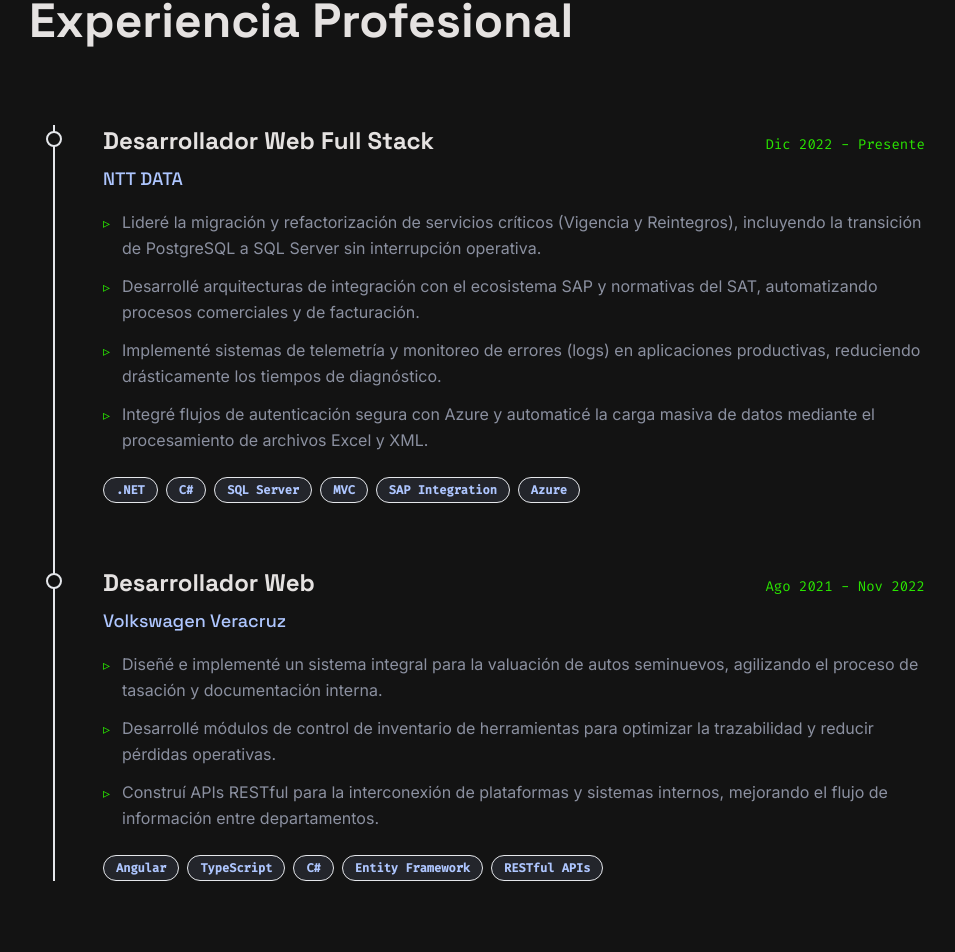
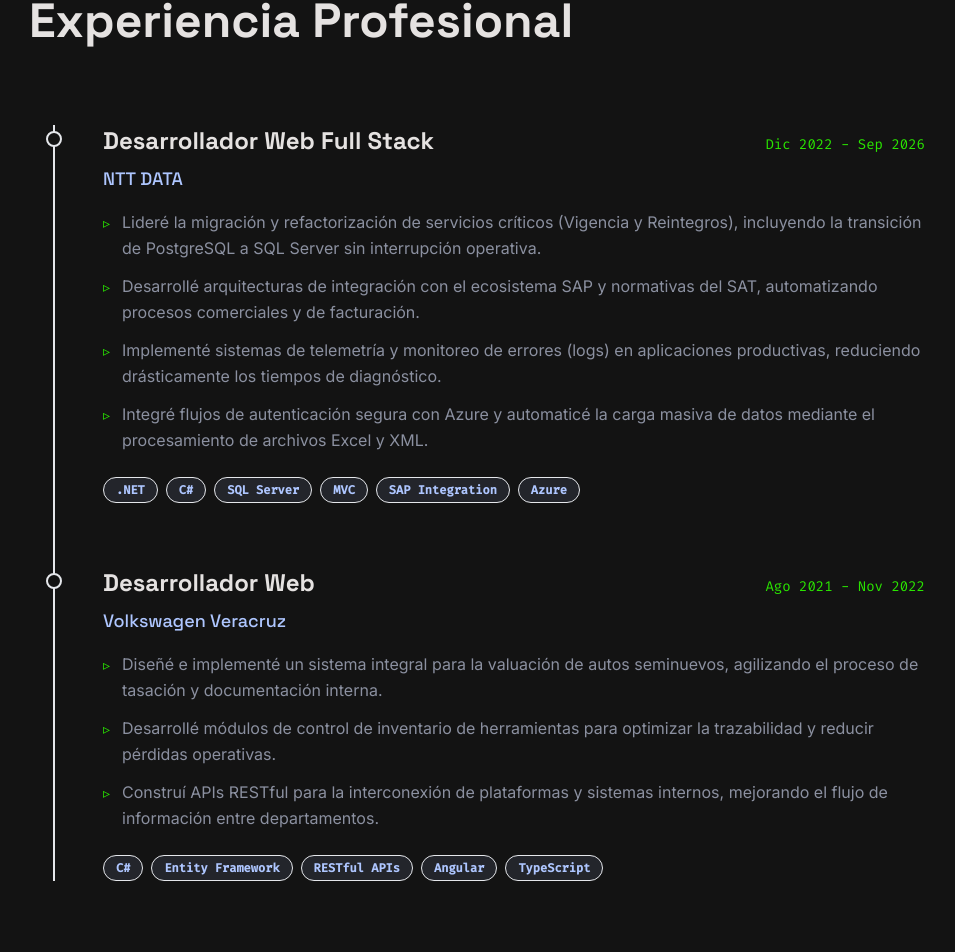
Before and after one commit to jose-angell/Portfolio-joseAngel, a React (Vite) app: page / in a window 1280 px wide. Shown: the part 2254-3206 px from the top of the page, without its empty margins (163-1118 px from the left). Built offline with nearby package versions, Linux system fonts and the light colour scheme.

Commit message:
feat: update experience periods and reorder technologies in translations

```diff
--- a/src/i18n/translations.tsx
+++ b/src/i18n/translations.tsx
@@ -36,7 +36,7 @@ export const translations = {
       experiencesItems : [
       {
         id: 1,
-        period: "Dic 2022 - Presente",
+        period: "Dic 2022 - Sep 2026",
         role: "Desarrollador Web Full Stack",
         company: "NTT DATA",
         description: [
@@ -57,7 +57,7 @@ export const translations = {
           "Desarrollé módulos de control de inventario de herramientas para optimizar la trazabilidad y reducir pérdidas operativas.",
           "Construí APIs RESTful para la interconexión de plataformas y sistemas internos, mejorando el flujo de información entre departamentos."
         ],
-        technologies: ["Angular", "TypeScript", "C#", "Entity Framework", "RESTful APIs"]
+        technologies: ["C#", "Entity Framework", "RESTful APIs", "Angular", "TypeScript"]
       }
     ]
     },
@@ -117,7 +117,7 @@ export const translations = {
        experiencesItems:[
       {
         id: 1,
-        period: "Dic 2022 - Present",
+        period: "Dic 2022 - Sep 2026",
         role: "Web Developer Full Stack",
         company: "NTT DATA",
         description: [
@@ -138,7 +138,7 @@ export const translations = {
           "Developed inventory control modules for optimizing traceability and reducing operational losses.",
           "Built RESTful APIs for interconnecting platforms and internal systems, improving information flow between departments."
         ],
-        technologies: ["Angular", "TypeScript", "C#", "Entity Framework", "RESTful APIs"]
+        technologies: ["C#", "Entity Framework", "RESTful APIs", "Angular", "TypeScript"]
       }
     ]
     },
```
